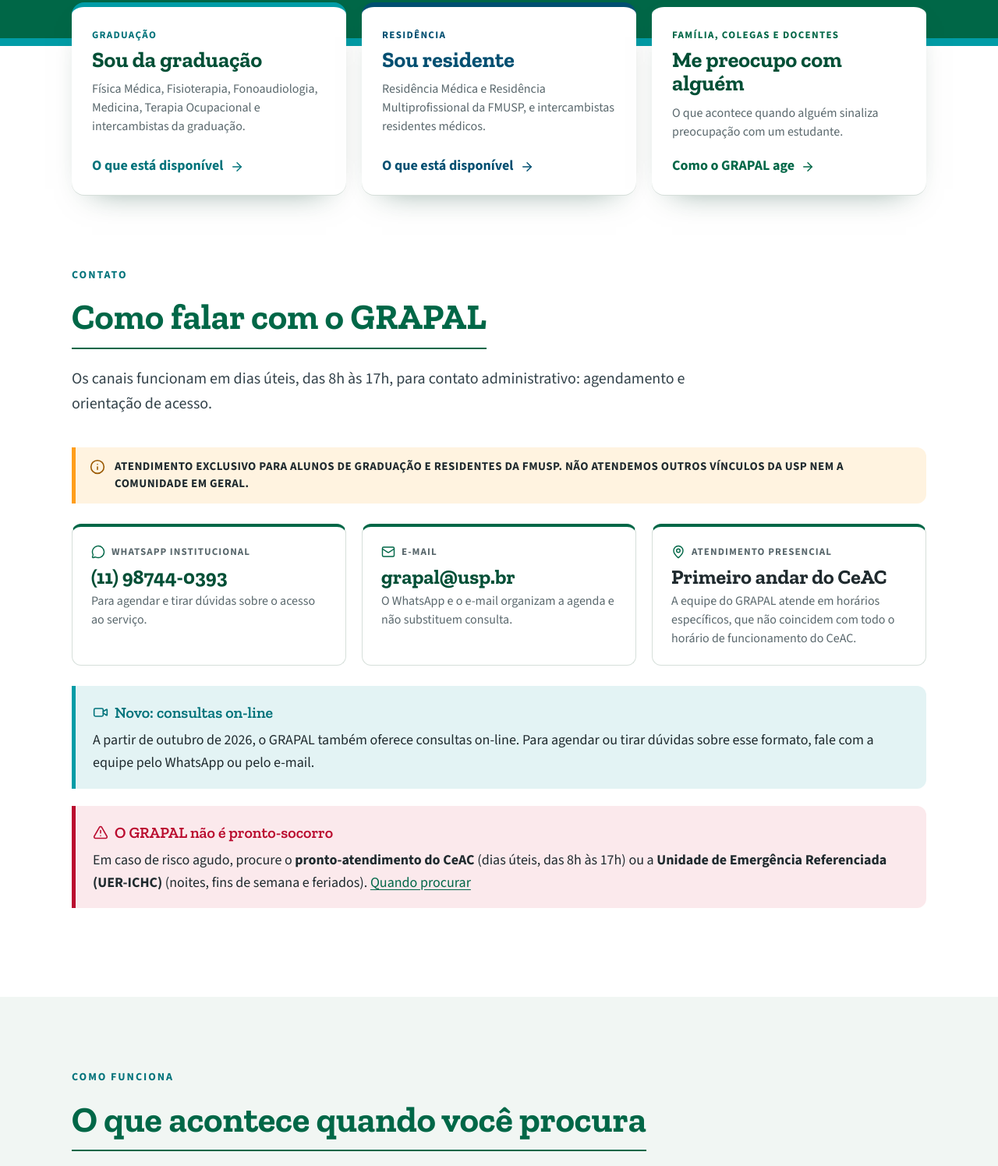
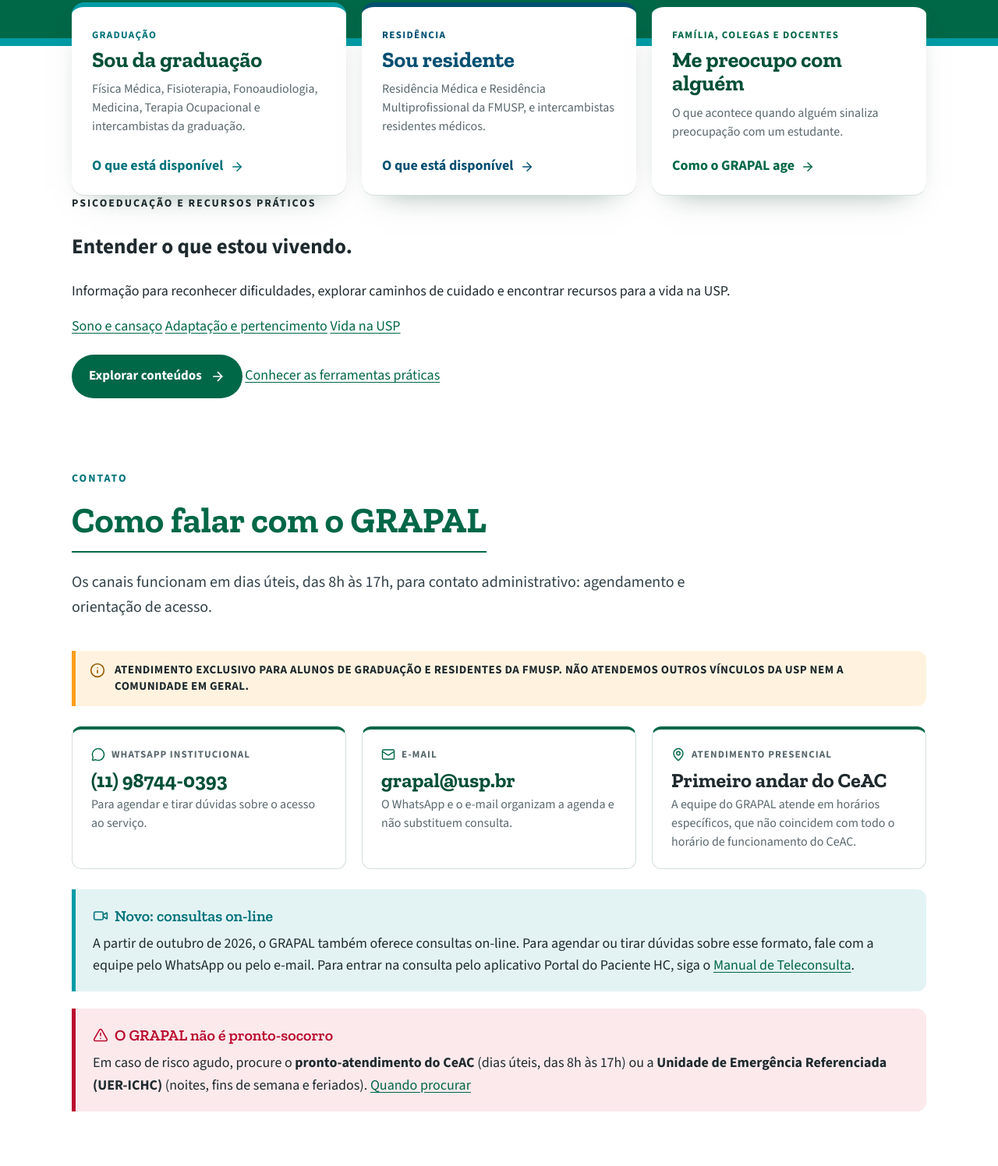
Before and after one commit to lens-lab-usp/grapal, a plain HTML site: page index.html in a window 1280 px wide. Shown: the part 1055-2551 px from the top of the page at 78% size. Drawn offline with Linux system fonts and the light colour scheme.

Commit message:
Add files via upload

```diff
--- a/index.html
+++ b/index.html
@@ -21,6 +21,7 @@
   <link rel="preload" href="assets/fonts/zilla-slab-700.woff2" as="font" type="font/woff2" crossorigin>
   <link rel="preload" href="assets/fonts/source-sans-3-400.woff2" as="font" type="font/woff2" crossorigin>
   <link rel="stylesheet" href="assets/site.css?v=27483591">
+  <link rel="stylesheet" href="assets/psicoeducacao-entry.css?v=20261108">
   <script>document.documentElement.className += ' js';</script>
 </head>
 <body>
@@ -43,6 +44,7 @@
         <ul class="nav">
           <li><a href="#contato">Contato</a></li>
           <li><a href="#como-funciona">Como funciona</a></li>
+          <li><a href="psicoeducacao/index.html">Psicoeducação</a></li>
           <li><a href="#graduacao">Graduação</a></li>
           <li><a href="#residentes">Residentes</a></li>
           <li><a href="#equipe">Equipe</a></li>
@@ -119,6 +121,29 @@
       </div>
     </nav>
 
+
+    <!-- ============================================================ PSICOEDUCAÇÃO -->
+    <section class="psy-entry" id="psicoeducacao" aria-labelledby="t-psicoeducacao">
+      <div class="wrap">
+        <div class="psy-entry-box">
+          <div>
+            <p class="kicker">Psicoeducação e recursos práticos</p>
+            <h2 id="t-psicoeducacao">Entender o que estou vivendo.</h2>
+            <p>Informação para reconhecer dificuldades, explorar caminhos de cuidado e encontrar recursos para a vida na USP.</p>
+            <div class="psy-entry-topics">
+              <a href="psicoeducacao/conteudos/sono-e-cansaco/index.html">Sono e cansaço</a>
+              <a href="psicoeducacao/conteudos/adaptacao-e-pertencimento/index.html">Adaptação e pertencimento</a>
+              <a href="psicoeducacao/vida-na-usp/index.html">Vida na USP</a>
+            </div>
+          </div>
+          <div class="psy-entry-actions">
+            <a class="btn btn-green" href="psicoeducacao/index.html">Explorar conteúdos <svg class="ic" viewBox="0 0 24 24" fill="none" stroke="currentColor" stroke-width="2" aria-hidden="true"><path d="M5 12h14M12 5l7 7-7 7"/></svg></a>
+            <a class="psy-entry-tools" href="psicoeducacao/index.html#ferramentas">Conhecer as ferramentas práticas</a>
+          </div>
+        </div>
+      </div>
+    </section>
+
     <!-- ============================================================ CONTATO -->
     <section class="sec" id="contato" aria-labelledby="t-contato">
       <div class="wrap">
@@ -147,7 +172,7 @@
         </div>
         <div class="box b-aqua reveal" id="online">
           <p class="box-t"><svg class="ic" aria-hidden="true" focusable="false" xmlns="http://www.w3.org/2000/svg" viewBox="0 0 24 24" fill="none" stroke="currentColor" stroke-width="2" stroke-linecap="round" stroke-linejoin="round" ><path d="m16 13 5.223 3.482a.5.5 0 0 0 .777-.416V7.87a.5.5 0 0 0-.752-.432L16 10.5" /><rect x="2" y="6" width="14" height="12" rx="2" /></svg>Novo: consultas on-line</p>
-          <p>A partir de outubro de 2026, o GRAPAL também oferece consultas on-line. Para agendar ou tirar dúvidas sobre esse formato, fale com a equipe pelo WhatsApp ou pelo e-mail.</p>
+          <p>A partir de outubro de 2026, o GRAPAL também oferece consultas on-line. Para agendar ou tirar dúvidas sobre esse formato, fale com a equipe pelo WhatsApp ou pelo e-mail. Para entrar na consulta pelo aplicativo Portal do Paciente HC, siga o <a href="manuais/manual-de-teleconsulta.pdf">Manual de Teleconsulta</a>.</p>
         </div>
         <div class="box b-red reveal">
           <p class="box-t"><svg class="ic" aria-hidden="true" focusable="false" xmlns="http://www.w3.org/2000/svg" viewBox="0 0 24 24" fill="none" stroke="currentColor" stroke-width="2" stroke-linecap="round" stroke-linejoin="round" ><path d="m21.73 18-8-14a2 2 0 0 0-3.48 0l-8 14A2 2 0 0 0 4 21h16a2 2 0 0 0 1.73-3" /><path d="M12 9v4" /><path d="M12 17h.01" /></svg>O GRAPAL não é pronto-socorro</p>
@@ -417,7 +442,7 @@
           </details>
           <details>
             <summary>Tem atendimento on-line?<svg class="ic" aria-hidden="true" focusable="false" xmlns="http://www.w3.org/2000/svg" viewBox="0 0 24 24" fill="none" stroke="currentColor" stroke-width="2" stroke-linecap="round" stroke-linejoin="round" ><path d="M5 12h14" /><path d="M12 5v14" /></svg></summary>
-            <div class="ans"><p>Sim. A partir de outubro de 2026, o GRAPAL também oferece consultas on-line. Para agendar ou tirar dúvidas sobre esse formato, fale com a equipe pelo WhatsApp ou pelo e-mail. As mensagens servem para organizar a agenda e não substituem consulta.</p></div>
+            <div class="ans"><p>Sim. A partir de outubro de 2026, o GRAPAL também oferece consultas on-line. Para agendar ou tirar dúvidas sobre esse formato, fale com a equipe pelo WhatsApp ou pelo e-mail. As mensagens servem para organizar a agenda e não substituem consulta. O passo a passo para entrar na consulta pelo aplicativo está no <a href="manuais/manual-de-teleconsulta.pdf">Manual de Teleconsulta</a>.</p></div>
           </details>
           <details>
             <summary>O GRAPAL funciona nas férias?<svg class="ic" aria-hidden="true" focusable="false" xmlns="http://www.w3.org/2000/svg" viewBox="0 0 24 24" fill="none" stroke="currentColor" stroke-width="2" stroke-linecap="round" stroke-linejoin="round" ><path d="M5 12h14" /><path d="M12 5v14" /></svg></summary>
@@ -537,7 +562,7 @@
         <div class="sec-head reveal">
           <p class="kicker">Manuais</p>
           <h2 id="t-manuais">Tudo isso, em PDF</h2>
-          <p class="intro">A versão 1.000 dos manuais (junho de 2026) ainda não inclui as consultas on-line.</p>
+          <p class="intro">A versão 1.000 dos manuais (junho de 2026) ainda não inclui as consultas on-line. Para elas, use o Manual de Teleconsulta, logo abaixo.</p>
         </div>
         <div class="docs">
           <a class="doc reveal" href="manuais/manual-do-aluno-grapal.pdf">
@@ -547,6 +572,10 @@
           <a class="doc doc-res reveal d1" href="manuais/manual-do-residente-grapal.pdf">
             <span class="doc-ic"><svg class="ic" aria-hidden="true" focusable="false" xmlns="http://www.w3.org/2000/svg" viewBox="0 0 24 24" fill="none" stroke="currentColor" stroke-width="2" stroke-linecap="round" stroke-linejoin="round" ><path d="M6 22a2 2 0 0 1-2-2V4a2 2 0 0 1 2-2h8a2.4 2.4 0 0 1 1.704.706l3.588 3.588A2.4 2.4 0 0 1 20 8v12a2 2 0 0 1-2 2z" /><path d="M14 2v5a1 1 0 0 0 1 1h5" /><path d="M10 9H8" /><path d="M16 13H8" /><path d="M16 17H8" /></svg></span>
             <span><b>Manual do Residente</b><span>O que está disponível para residentes, como procurar, sigilo em enfermaria e urgência. Versão 1.000, PDF.</span></span>
+          </a>
+          <a class="doc reveal d2" href="manuais/manual-de-teleconsulta.pdf" style="grid-column:1/-1">
+            <span class="doc-ic"><svg class="ic" aria-hidden="true" focusable="false" xmlns="http://www.w3.org/2000/svg" viewBox="0 0 24 24" fill="none" stroke="currentColor" stroke-width="2" stroke-linecap="round" stroke-linejoin="round" ><path d="m16 13 5.223 3.482a.5.5 0 0 0 .777-.416V7.87a.5.5 0 0 0-.752-.432L16 10.5" /><rect x="2" y="6" width="14" height="12" rx="2" /></svg></span>
+            <span><b>Manual de Teleconsulta</b><span>Passo a passo para entrar na consulta on-line pelo aplicativo Portal do Paciente HC. Do Centro de Atenção ao Colaborador (CeAC) do HCFMUSP, PDF.</span></span>
           </a>
         </div>
       </div>
```
